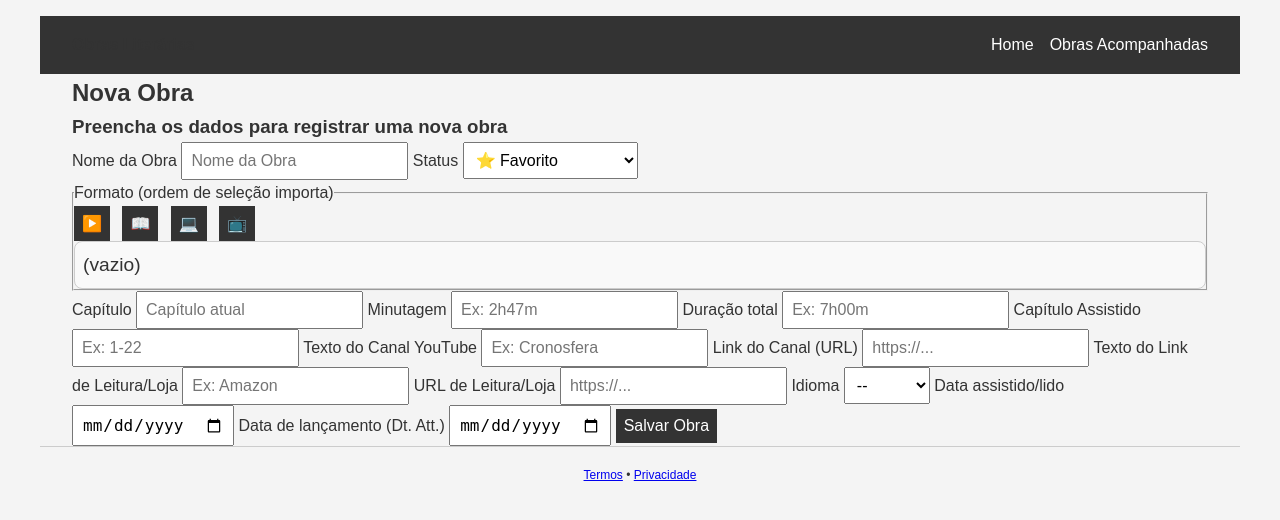
After one commit to willchapuis/mangas-indicados, a Flask app: template templates/nova-obra.html in a window 1280 px wide. The commit adds this page. Shown: the top 520 px of the page. Run offline with Flask 3, Linux system fonts and the light colour scheme; the template is opened without the code that fills it, so the values that code supplies are empty.

Commit message:
feat: refatorado templates e style

```diff
--- a/esbocos/new-indicacoes.html
+++ b/esbocos/new-indicacoes.html
@@ -24,7 +24,7 @@
         <h3>Lista de obras recomendadas</h3>
       </hgroup>
       <div style="overflow-x:auto">
-        <table>
+        <table class="tabela-indicacoes">
           <thead>
             <tr>
               <th>Nome da Obra</th>
--- /dev/null
+++ b/scripts/script.js
@@ -0,0 +1,61 @@
+const formatosSelecionados = [];
+function alternarFormatoDeObra(botao, simbolo) {
+  const index = formatosSelecionados.indexOf(simbolo);
+
+  if (index === -1) {
+    formatosSelecionados.push(simbolo);
+    botao.classList.add("active");
+  } else {
+    formatosSelecionados.splice(index, 1);
+    botao.classList.remove("active");
+  }
+
+  document.getElementById("formato").value = formatosSelecionados.join("");
+  document.getElementById("formatPreview").innerText =
+    formatosSelecionados.length ? formatosSelecionados.join(" ") : "(vazio)";
+}
+
+function enviarFormularioIndicacao(event) {
+  event.preventDefault();
+
+  const form = event.target;
+  const campoDataEnvio = form.querySelector("#dataEnvio");
+  const campoNome = form.querySelector("#obra");
+  const dataAtual = new Date().toISOString().split("T")[0];
+
+  campoDataAtt.value = dataAtual;
+
+  alert(
+    "Indicação enviada com sucesso!\n" +
+    "Obra: " + campoNome.value.trim() +
+    "\nData de envio: " + campoDataEnvio
+  );
+  form.reset();
+}
+
+function enviarFormularioObra(event) {
+  event.preventDefault();
+
+  const form = event.target;
+  const campoDataEnvio = form.querySelector("#dataEnvio");
+  const campoNome = form.querySelector("#obra");
+  const dataAtual = new Date().toISOString().split("T")[0];
+
+  campoDataAtt.value = dataAtual;
+
+  const dados = {
+    obra: form.obra.value.trim(),
+    status: form.status.value,
+    formato: form.formato.value,
+    capitulo: form.capitulo.value,
+    minutagem: form.minutagem.value,
+    // ...outros campos conforme necessidade
+    dataEnvio: dataAtual
+  };
+
+  alert(
+    "Obra enviada com sucesso!\n" +
+    "Obra: " + campoNome.value.trim() +
+    "\nData de atualização: " + campoDataEnvio
+  );
+}
--- a/static/style.css
+++ b/static/style.css
@@ -1,4 +1,27 @@
-/* Reset e base inicial */
+/* ==============================
+   Variáveis Globais (root)
+   ============================== */
+:root {
+  --cor-fundo: #f4f4f4;
+  --cor-texto: #333;
+  --cor-destaque: #333;
+  --cor-destaque-hover: #555;
+  --cor-clara: #fff;
+  --cor-borda: #ccc;
+  --cor-tabela-cabecalho: #f0f0f0;
+  --cor-preview-bg: #f9f9f9;
+
+  --espaco-padrao: 1rem;
+  --espaco-grande: 2rem;
+  --largura-max: 1200px;
+
+  --fonte-principal: Arial, sans-serif;
+  --tamanho-fonte-base: 1rem;
+}
+
+/* ==============================
+   Reset & Base
+   ============================== */
 * {
   margin: 0;
   padding: 0;
@@ -6,29 +29,50 @@
 }
 
 body {
-  font-family: Arial, sans-serif;
+  font-family: var(--fonte-principal);
   line-height: 1.6;
-  background-color: #f4f4f4;
-  padding: 1rem;
-  color: #333;
+  background-color: var(--cor-fundo);
+  color: var(--cor-texto);
+  padding: var(--espaco-padrao);
 }
 
-/* Navegação */
+/* ==============================
+   Containers e Layout
+   ============================== */
+.container,
+.container-fluid {
+  max-width: var(--largura-max);
+  margin: auto;
+}
+
+.container-fluid {
+  padding-left: var(--espaco-grande);
+  padding-right: var(--espaco-grande);
+}
+
+.grid {
+  display: grid;
+  gap: var(--espaco-padrao);
+}
+
+/* ==============================
+   Navegação
+   ============================== */
 nav {
   display: flex;
   justify-content: space-between;
-  background-color: #333;
-  padding: 1rem;
+  background-color: var(--cor-destaque);
+  padding: var(--espaco-padrao);
 }
 
 nav ul {
   list-style: none;
   display: flex;
-  gap: 1rem;
+  gap: var(--espaco-padrao);
 }
 
 nav a {
-  color: #fff;
+  color: var(--cor-clara);
   text-decoration: none;
 }
 
@@ -36,40 +80,89 @@ nav a:hover {
   text-decoration: underline;
 }
 
-/* Container e grid */
-.container, .container-fluid {
-  max-width: 1200px;
-  margin: auto;
-}
-
-.grid {
-  display: grid;
-  gap: 1rem;
-}
-
-/* Formulário */
+/* ==============================
+   Formulários
+   ============================== */
 form input,
-form button {
+form button,
+form select {
   padding: 0.5rem;
-  font-size: 1rem;
+  font-size: var(--tamanho-fonte-base);
 }
 
 form button {
-  background-color: #333;
-  color: #fff;
+  background-color: var(--cor-destaque);
+  color: var(--cor-clara);
   border: none;
   cursor: pointer;
 }
 
 form button:hover {
-  background-color: #555;
+  background-color: var(--cor-destaque-hover);
 }
 
-/* Footer */
+/* ==============================
+   Tabelas
+   ============================== */
+.table-wrapper {
+  overflow-x: auto;
+}
+
+@media (min-width: 1200px) {
+  .table-wrapper {
+    overflow-x: visible !important;
+  }
+}
+
+table {
+  width: 100%;
+  table-layout: auto;
+  border-collapse: collapse;
+}
+
+table th,
+table td {
+  padding: 0.75rem;
+  border: 1px solid var(--cor-borda);
+  text-align: left;
+}
+
+table thead {
+  background-color: var(--cor-tabela-cabecalho);
+}
+
+/* Para células que não devem quebrar */
+td.sem-quebra {
+  white-space: nowrap;
+}
+
+/* ==============================
+   Rodapé
+   ============================== */
 footer {
-  margin-top: 2rem;
-  padding-top: 1rem;
-  border-top: 1px solid #ccc;
+  margin-top: var(--espaco-grande);
+  padding-top: var(--espaco-padrao);
+  border-top: 1px solid var(--cor-borda);
   text-align: center;
   font-size: 0.9rem;
 }
+
+/* ==============================
+   Formato (Nova Obra)
+   ============================== */
+.format-btns button {
+  margin-right: 0.5rem;
+}
+
+.format-btns button.active {
+  background-color: var(--cor-destaque);
+  color: var(--cor-clara);
+}
+
+.format-preview {
+  font-size: 1.2rem;
+  padding: 0.5rem;
+  border: 1px solid var(--cor-borda);
+  border-radius: 0.5rem;
+  background: var(--cor-preview-bg);
+}
--- /dev/null
+++ b/templates/nova-obra.html
@@ -0,0 +1,122 @@
+<!DOCTYPE html>
+<html lang="pt-BR">
+<head>
+  <meta charset="UTF-8" />
+  <meta name="viewport" content="width=device-width, initial-scale=1" />
+  <title>Nova Obra</title>
+  <link rel="stylesheet" href="../static/style.css" />
+</head>
+<body>
+  <nav class="container-fluid">
+    <ul>
+      <li><strong>Obras Literárias</strong></li>
+    </ul>
+    <ul>
+      <li><a href="index.html">Home</a></li>
+      <li><a href="obras.html">Obras Acompanhadas</a></li>
+    </ul>
+  </nav>
+
+  <main class="container-fluid">
+    <div class="grid">
+      <section>
+        <hgroup>
+          <h2>Nova Obra</h2>
+          <h3>Preencha os dados para registrar uma nova obra</h3>
+        </hgroup>
+
+        <form onsubmit="enviarFormulario(event)">
+          <label>Nome da Obra
+            <input type="text" id="obra" name="obra" placeholder="Nome da Obra" required />
+          </label>
+
+          <label>Status
+            <select name="status" required>
+              <option value="⭐">⭐ Favorito</option>
+              <option value="✅">✅ Acompanhando</option>
+              <option value="❌">❌ Parado</option>
+              <option value="🔷">🔷 Finalizado</option>
+              <option value="😭">😭 Cancelada</option>
+              <option value="🤔">🤔 Interesse</option>
+              <option value="😕">😕 Baixo interesse</option>
+              <option value="😒">😒 Descontinuada</option>
+            </select>
+          </label>
+
+          <fieldset>
+            <legend>Formato (ordem de seleção importa)</legend>
+            <div class="format-btns">
+              <button type="button" onclick="alternarFormatoDeObra(this, '▶️')">▶️</button>
+              <button type="button" onclick="alternarFormatoDeObra(this, '📖')">📖</button>
+              <button type="button" onclick="alternarFormatoDeObra(this, '💻')">💻</button>
+              <button type="button" onclick="alternarFormatoDeObra(this, '📺')">📺</button>
+            </div>
+            <div class="format-preview" id="formatPreview">(vazio)</div>
+            <input type="hidden" name="formato" id="formato" />
+          </fieldset>
+
+          <label>Capítulo
+            <input type="text" id="capitulo" name="capitulo" placeholder="Capítulo atual" />
+          </label>
+
+          <label>Minutagem
+            <input type="text" id="minutagem" name="minutagem" placeholder="Ex: 2h47m" />
+          </label>
+
+          <label>Duração total
+            <input type="text" id="duracao" name="duracao" placeholder="Ex: 7h00m" />
+          </label>
+
+          <label>Capítulo Assistido
+            <input type="text" id="cap_assistido" name="cap_assistido" placeholder="Ex: 1-22" />
+          </label>
+
+          <label>Texto do Canal YouTube
+            <input type="text" id="canal_texto" name="canal_texto" placeholder="Ex: Cronosfera" />
+          </label>
+
+          <label>Link do Canal (URL)
+            <input type="url" id="canal_link" name="canal_link" placeholder="https://..." />
+          </label>
+
+          <label>Texto do Link de Leitura/Loja
+            <input type="text" id="link_texto" name="link_texto" placeholder="Ex: Amazon" />
+          </label>
+
+          <label>URL de Leitura/Loja
+            <input type="url" id="link_url" name="link_url" placeholder="https://..." />
+          </label>
+
+          <label>Idioma
+            <select name="idioma">
+              <option value="">--</option>
+              <option value="PT-BR">PT-BR</option>
+              <option value="ENG">ENG</option>
+            </select>
+          </label>
+
+          <label>Data assistido/lido
+            <input type="date" id="dt_ass" name="dt_ass" />
+          </label>
+
+          <label>Data de lançamento (Dt. Att.)
+            <input type="date" id="dt_att" name="dt_att" />
+          </label>
+
+          <input type="hidden" id="dataEnvio" name="dataEnvio" />
+
+          <button type="submit">Salvar Obra</button>
+        </form>
+      </section>
+    </div>
+  </main>
+
+  <footer class="container-fluid">
+    <small>
+      <a href="#">Termos</a> • <a href="#">Privacidade</a>
+    </small>
+  </footer>
+
+  <script src="../scripts/script.js"></script>
+</body>
+</html>
```
Also changed, not shown: templates/index.html (+17 -7 lines), templates/indicacoes.html (added, +72 -0 lines), templates/nova-indicacao.html (added, +49 -0 lines), templates/obras.html (added, +138 -0 lines).
